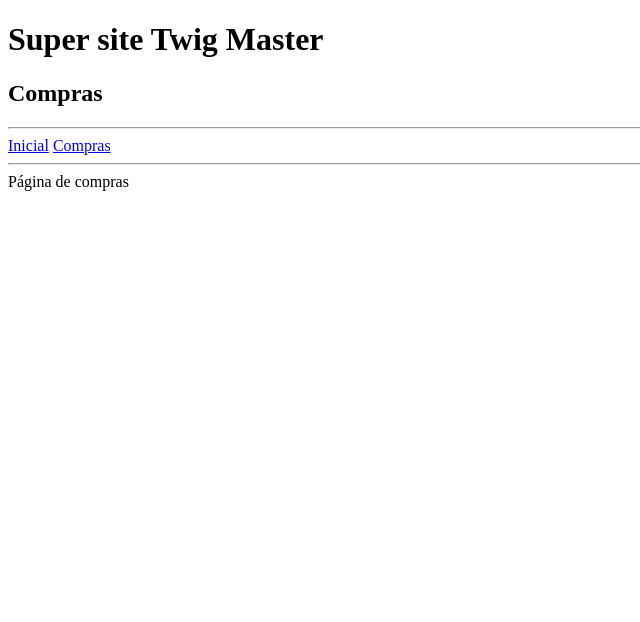
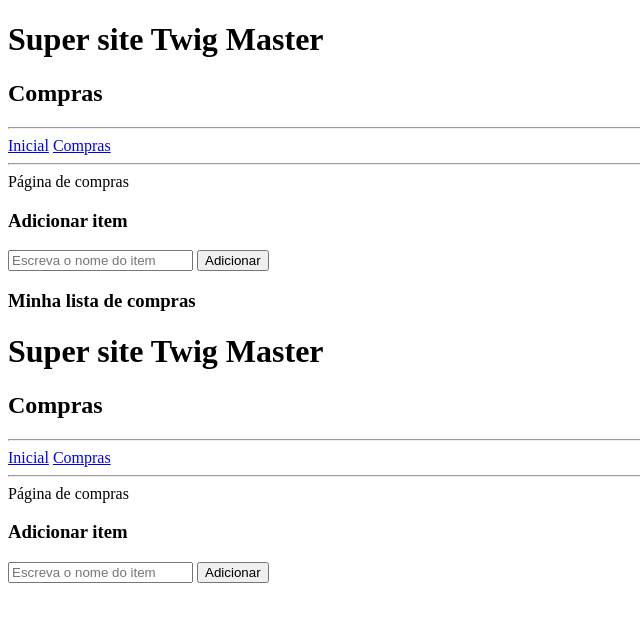
Before and after one commit to Dudiiss32/Projeto-twig, a PHP site: page /compras.php in a window 1280 px wide. Shown: the top 622 px of the page, without its empty margins (0-640 px from the left). Run offline with PHP 8.4, Linux system fonts and the light colour scheme; data that the repository does not hold is empty; some libraries are stand-ins or nearby versions.

Commit message:
CREATE CRUD

```diff
--- a/compras.php
+++ b/compras.php
@@ -9,7 +9,13 @@ $dados = $pdo->query('SELECT * FROM compras');
 $comp = $dados->fetchAll(PDO::FETCH_ASSOC);
 
 
+
 echo $twig->render('compras.html', [
     'titulo' => 'Compras',
     'compras' => $comp,
 ]);
+
+echo $twig->render('editar.html', [
+    'titulo' => 'Compras',
+    'compras' => $comp,
+]);
--- a/templates/compras.html
+++ b/templates/compras.html
@@ -2,9 +2,21 @@
 
 {% block conteudo %}
 Página de compras
+
+
+
+<h3>Adicionar item</h3>
+<form action="compras_adc.php" method="post">
+
+    <input type="text" name="item" placeholder="Escreva o nome do item">
+
+    <input type="submit" value="Adicionar">
+</form>
+
+<h3>Minha lista de compras</h3>
 <ul>
     {% for compra in compras %}
-        <li>{{compra.item}}</li>
+        <li>{{compra.item}} - <a href="compras_apagar.php?id={{compra.id}}">Excluir</a> - <a href="compras_editar.php?id={{compra.id}}">Editar</a></li>
     {% endfor %}
 </ul>
 {% endblock %}
--- /dev/null
+++ b/templates/editar.html
@@ -0,0 +1,19 @@
+{% extends "_base.html" %}
+
+{% block conteudo %}
+Página de compras
+
+
+
+<h3>Adicionar item</h3>
+<form action="compras_adc.php" method="post">
+
+    {% for compra in compras %}
+
+    {% endfor %}
+    <input type="hidden" name="id" value="{{id}}">
+    <input type="text" name="item" placeholder="Escreva o nome do item" value="{{item}}">
+
+    <input type="submit" value="Adicionar">
+</form>
+{% endblock %}
```
Also changed, not shown: compras_adc.php (added, +18 -0 lines), compras_apagar.php (added, +13 -0 lines), compras_editar.php (added, +14 -0 lines).
